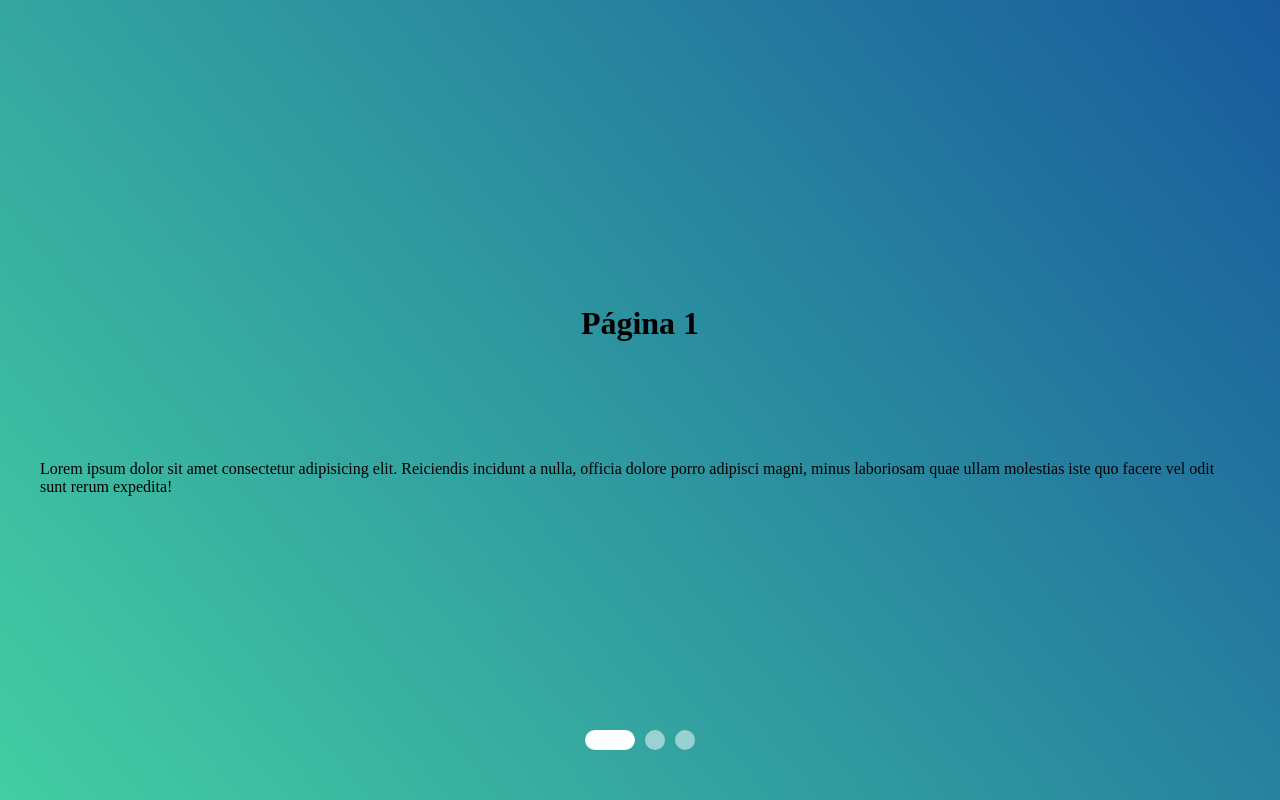
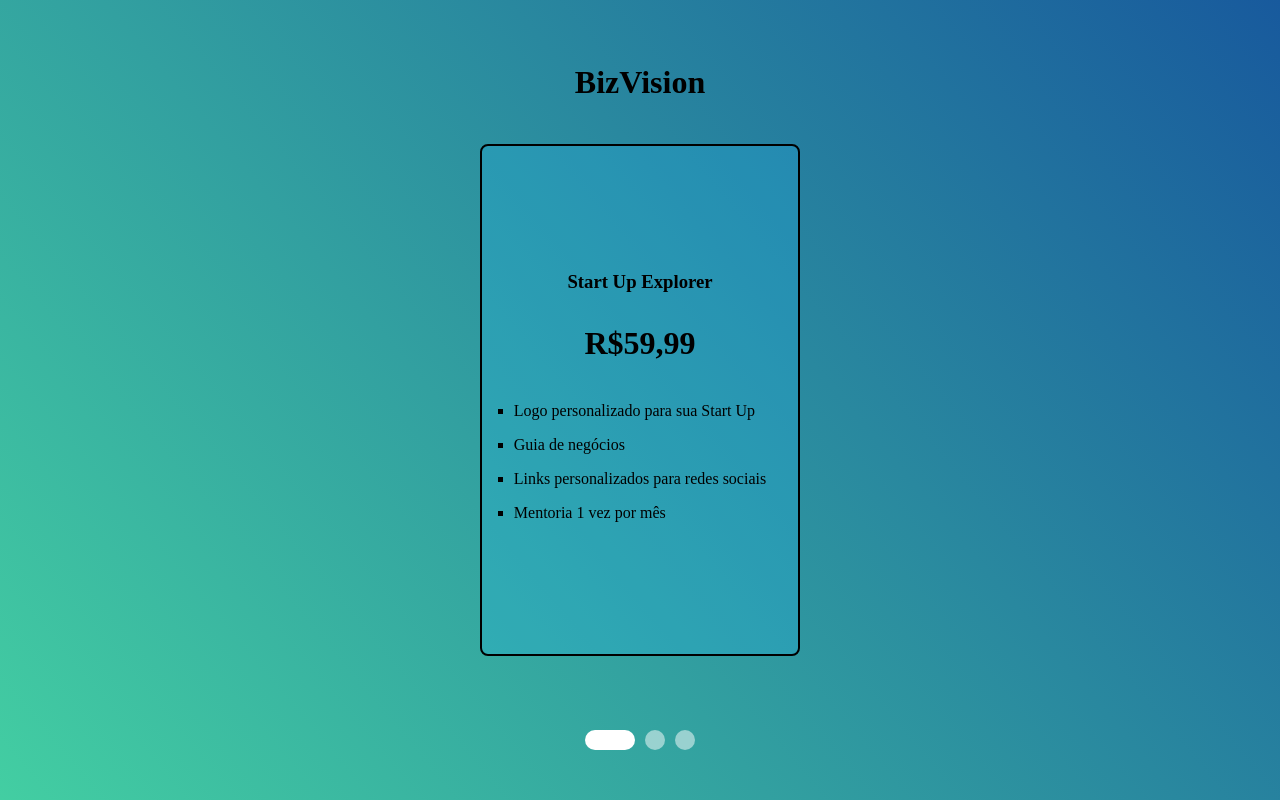
Before and after one commit to cahdemoura/Images-Carousel-2, a plain HTML site: page index.html in a window 1280 px wide. Drawn offline with Linux system fonts and the light colour scheme.

Commit message:
add plans card

```diff
--- a/index.html
+++ b/index.html
@@ -6,6 +6,8 @@
     <meta name="viewport" content="width=device-width, initial-scale=1.0">
     <title>Slider</title>
     <link rel="stylesheet" href="./style.css">
+    <link rel="stylesheet" href="./styleCard.css">
+
 </head>
 
 <body>
@@ -21,26 +23,59 @@
                 <label for="web3"></label>
             </div>
 
+            <h1 class="mainTitle">BizVision</h1>
+
             <div class="conteudo">
                 <div class="caixa web1">
-                    <h1>Página 1</h1><br>
-                    <p>Lorem ipsum dolor sit amet consectetur adipisicing elit. Reiciendis incidunt a nulla, officia
-                        dolore porro adipisci magni, minus laboriosam quae ullam molestias iste quo facere vel odit sunt
-                        rerum expedita!</p>
+                    <div class="card">
+                        <h3>Start Up Explorer</h3>
+                        <h1>R$59,99</h1>
+                        <ul>
+                            <li>Logo personalizado para sua Start Up</li>
+                            <li>Guia de negócios</li>
+                            <li>Links personalizados para redes sociais</li>
+                            <li>Mentoria 1 vez por mês</li>
+                        </ul>
+                    </div>
                 </div>
 
                 <div class="caixa web2">
-                    <h1>Página 2</h1>
+                    <div class="card">
+                        <h3>Inovador Pro</h3>
+                        <h1>R$99,99</h1>
+                        <ul>
+                            <li>Logo personalizado para sua Start Up</li>
+                            <li>Guia de negócios</li>
+                            <li>Links personalizados para redes sociais</li>
+                            <li>Mentoria 1 vez por mês</li>
+                            <li>Galeria de destacando produtos/serviços</li>
+                            <li>Depoimentos de clientes satisfeitos</li>
+                            <li>Formulário de contato personalizado</li>
+                        </ul>
+                    </div>
+                </div>
+                <!-- <h1>Página 2</h1>
                     <p>Lorem ipsum dolor sit amet consectetur adipisicing elit. Reiciendis incidunt a nulla, officia
                         dolore porro adipisci magni, minus laboriosam quae ullam molestias iste quo facere vel odit sunt
-                        rerum expedita!</p>
-                </div>
+                        rerum expedita!</p>-->
 
                 <div class="caixa web3">
-                    <h1>Página 3</h1>
+                    <div class="card">
+                        <h3>Empire Builder</h3>
+                        <h1>R$149,99</h1>
+                        <ul>
+                            <li>Todos os elementos dos planos anteriores</li>
+                            <li>Vídeo institucional ou tour virtual</li>
+                            <li>Blog integrado para atualizações regulares</li>
+                            <li>Integração com e-commerce (se aplicável)</li>
+                            <li>Analytics avançado monitoramento</li>
+                        </ul>
+                    </div>
+
+                    <!--<h1>Página 3</h1>
                     <p>Lorem ipsum dolor sit amet consectetur adipisicing elit. Reiciendis incidunt a nulla, officia
                         dolore porro adipisci magni, minus laboriosam quae ullam molestias iste quo facere vel odit sunt
-                        rerum expedita!</p>
+                        rerum expedita!</p>-->
                 </div>
             </div>
         </div>
--- a/style.css
+++ b/style.css
@@ -37,21 +37,21 @@
     transition: .5s;
 }
 
-.tabs input:nth-of-type(1):checked ~.botoes label:nth-of-type(1),
-.tabs input:nth-of-type(2):checked ~.botoes label:nth-of-type(2),
-.tabs input:nth-of-type(3):checked ~.botoes label:nth-of-type(3) {
+.tabs input:nth-of-type(1):checked~.botoes label:nth-of-type(1),
+.tabs input:nth-of-type(2):checked~.botoes label:nth-of-type(2),
+.tabs input:nth-of-type(3):checked~.botoes label:nth-of-type(3) {
     opacity: 1;
     width: 50px;
 }
 
-.conteudo{
+.conteudo {
     position: relative;
     width: 300vw;
     display: flex;
     transition: .5s;
 }
 
-.conteudo .caixa{
+.conteudo .caixa {
     position: relative;
     width: 100vw;
     height: 100vh;
@@ -64,26 +64,53 @@
     padding: 40px;
 }
 
-.conteudo .caixa:nth-of-type(1){
-    background: linear-gradient(50deg,#43cea2,#185a9d);
+.conteudo .caixa:nth-of-type(1) {
+    background: linear-gradient(50deg, #43cea2, #185a9d);
 }
 
-.conteudo .caixa:nth-of-type(2){
-    background: linear-gradient(50deg,#ff4e50,#f9d423);
+.conteudo .caixa:nth-of-type(2) {
+    background: linear-gradient(50deg, #ff4e50, #f9d423);
 }
 
-.conteudo .caixa:nth-of-type(3){
-    background: linear-gradient(50deg,#ce43ab,#185a9d);
+.conteudo .caixa:nth-of-type(3) {
+    background: linear-gradient(50deg, #ce43ab, #185a9d);
 }
 
-.tabs input:nth-of-type(1):checked ~ .conteudo{
+.tabs input:nth-of-type(1):checked~.conteudo {
     left: 0;
 }
 
-.tabs input:nth-of-type(2):checked ~ .conteudo{
+.tabs input:nth-of-type(2):checked~.conteudo {
     left: -100vw;
 }
 
-.tabs input:nth-of-type(3):checked ~ .conteudo{
+.tabs input:nth-of-type(3):checked~.conteudo {
     left: -200vw;
 }
+
+.card {
+    border: 2px solid black;
+    border-radius: 8px;
+    background: rgba(35, 184, 243, 0.219);
+    width: 320px;
+    height: 512px;
+    display: flex;
+    flex-direction: column;
+    justify-content: center;
+    align-items: center;
+    gap: 32px;
+}
+
+.card ul li {
+    list-style: square;
+    padding: 8px 0;
+}
+
+.mainTitle {
+    position: absolute;
+    top: 0;
+    width: 100%;
+    text-align: center;
+    z-index: 50;
+    margin-top: 64px;
+}
```
Also changed, not shown: styleCard.css (added).
